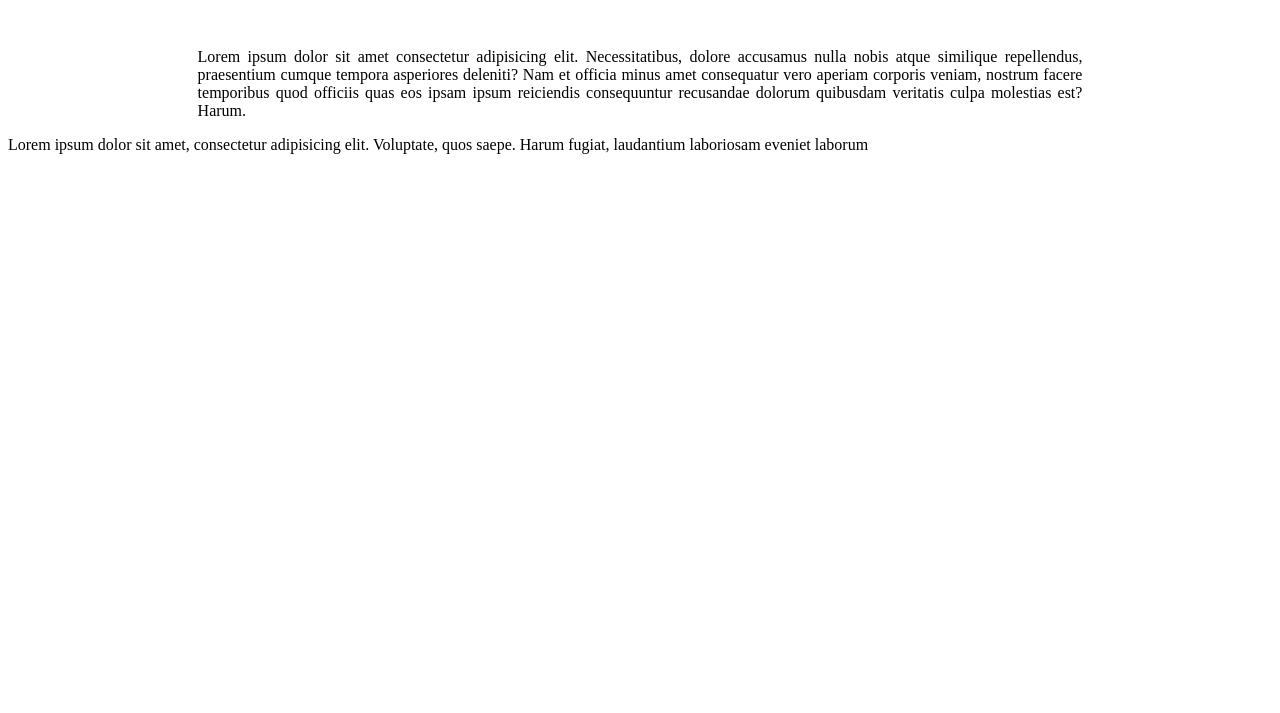
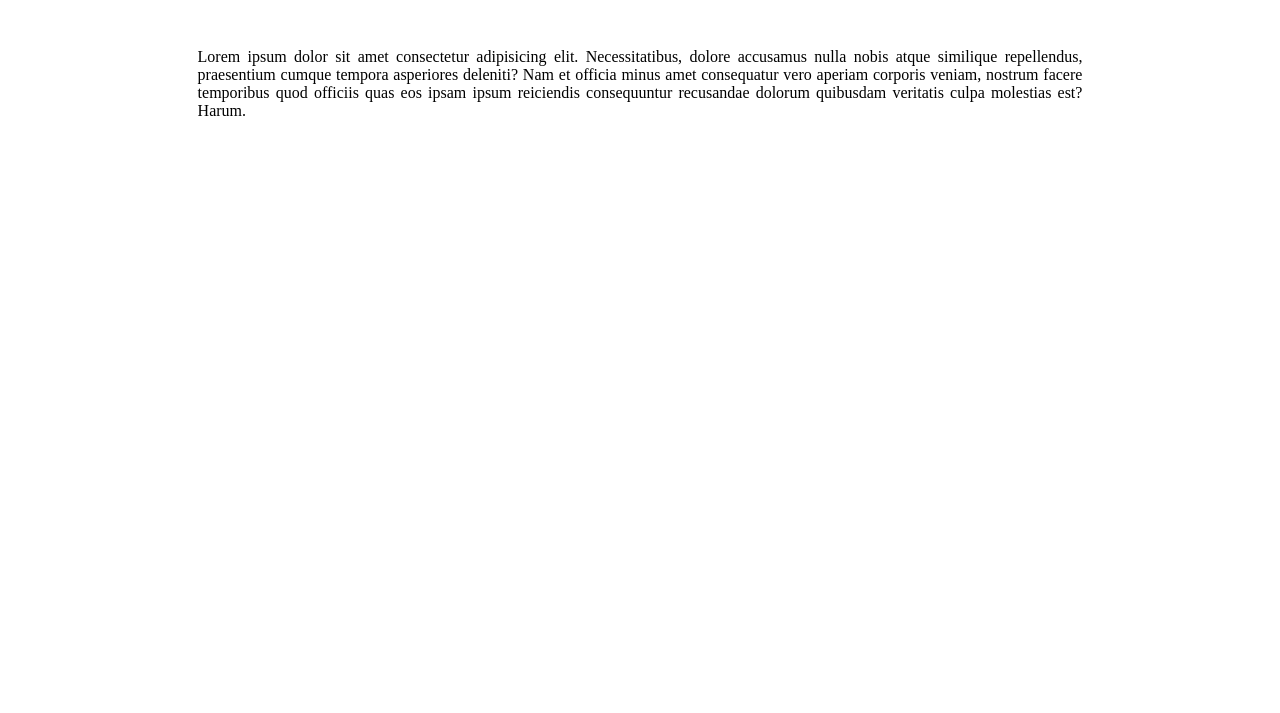
Before and after one commit to N1nho0/Ola-Mundo, a plain HTML site: page Site exemplo/index.html in a window 1280 px wide. Shown: the part 87-800 px from the top of the page. Drawn offline with Linux system fonts and the light colour scheme.

Commit message:
Outro teste de commit e pull pelo vscode

```diff
--- a/Site exemplo/index.html
+++ b/Site exemplo/index.html
@@ -10,6 +10,5 @@
     <div id="titulo01"><h1>Olá Mundo!</h1></div>
     <div><p id="conteudo">Lorem ipsum dolor sit amet consectetur adipisicing elit. Necessitatibus, dolore accusamus nulla nobis atque similique repellendus, praesentium cumque tempora asperiores deleniti? Nam et officia minus amet consequatur vero aperiam corporis veniam, nostrum facere temporibus quod officiis quas eos ipsam ipsum reiciendis consequuntur recusandae dolorum quibusdam veritatis culpa molestias est? Harum.</p>
     </div>
-    <p>Lorem ipsum dolor sit amet, consectetur adipisicing elit. Voluptate, quos saepe. Harum fugiat, laudantium laboriosam eveniet laborum</p>
 </body>
 </html>
```
